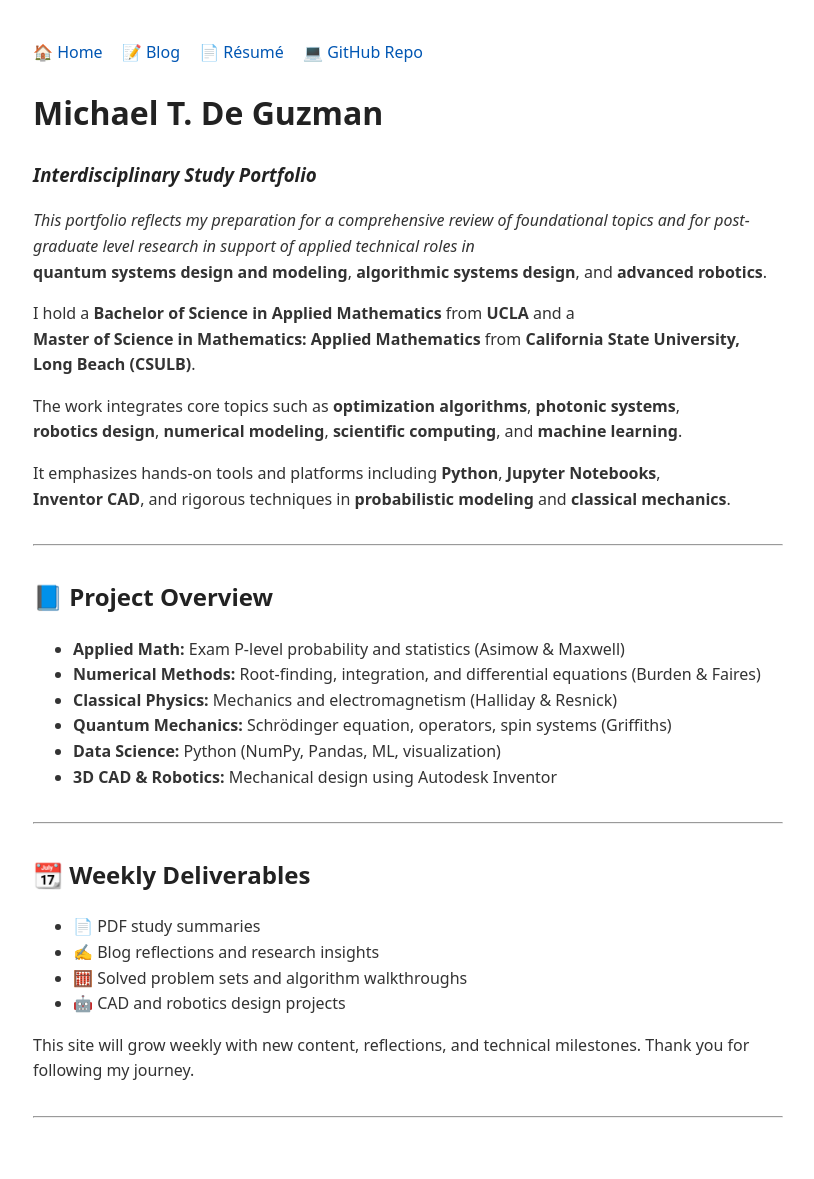
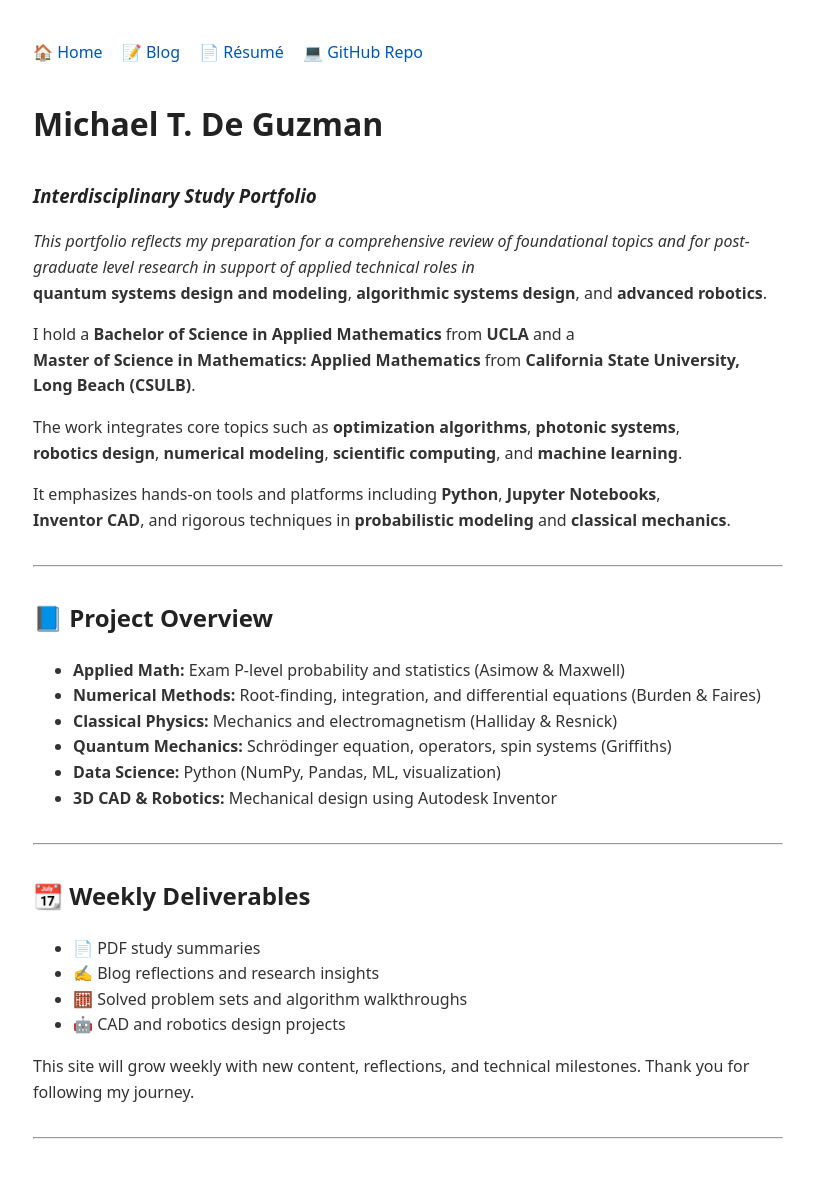
Before and after one commit to michaeltdeguzman/michaeltdeguzman, a Jekyll site: the page built from index.md, in a window 1280 px wide. Shown: the whole page, without its empty margins (232-1046 px from the left). Built offline with Jekyll 4.4.1, drawn with Linux system fonts in a browser that asks for light colours; before the commit the page ends 1158 px from its top, so only the background shows below that.

Commit message:
Update default.html

```diff
--- a/_layouts/default.html
+++ b/_layouts/default.html
@@ -3,9 +3,26 @@
   <head>
     <meta charset="UTF-8">
     <title>{{ page.title }} | {{ site.title }}</title>
-    <script src="https://polyfill.io/v3/polyfill.min.js?features=es6"></script>
+
+    <!-- MathJax Config (Define syntax) -->
+    <script>
+      window.MathJax = {
+        tex: {
+          inlineMath: [['\\(', '\\)']],
+          displayMath: [['\\[', '\\]']]
+        },
+        svg: {
+          fontCache: 'global'
+        }
+      };
+    </script>
+
+    <!-- Load MathJax -->
     <script id="MathJax-script" async
-      src="https://cdn.jsdelivr.net/npm/mathjax@3/es5/tex-mml-chtml.js"></script>
+      src="https://cdn.jsdelivr.net/npm/mathjax@3/es5/tex-mml-chtml.js">
+    </script>
+
+    <!-- Minimal styling for readability -->
     <style>
       body {
         font-family: system-ui, sans-serif;
@@ -18,6 +35,7 @@
 
       h1, h2, h3 {
         color: #222;
+        margin-top: 2rem;
       }
 
       a {
@@ -32,8 +50,16 @@
       hr {
         margin: 2rem 0;
       }
+
+      pre, code {
+        background-color: #f4f4f4;
+        padding: 4px 6px;
+        border-radius: 4px;
+        font-family: monospace;
+      }
     </style>
   </head>
+
   <body>
     {{ content }}
   </body>
```
